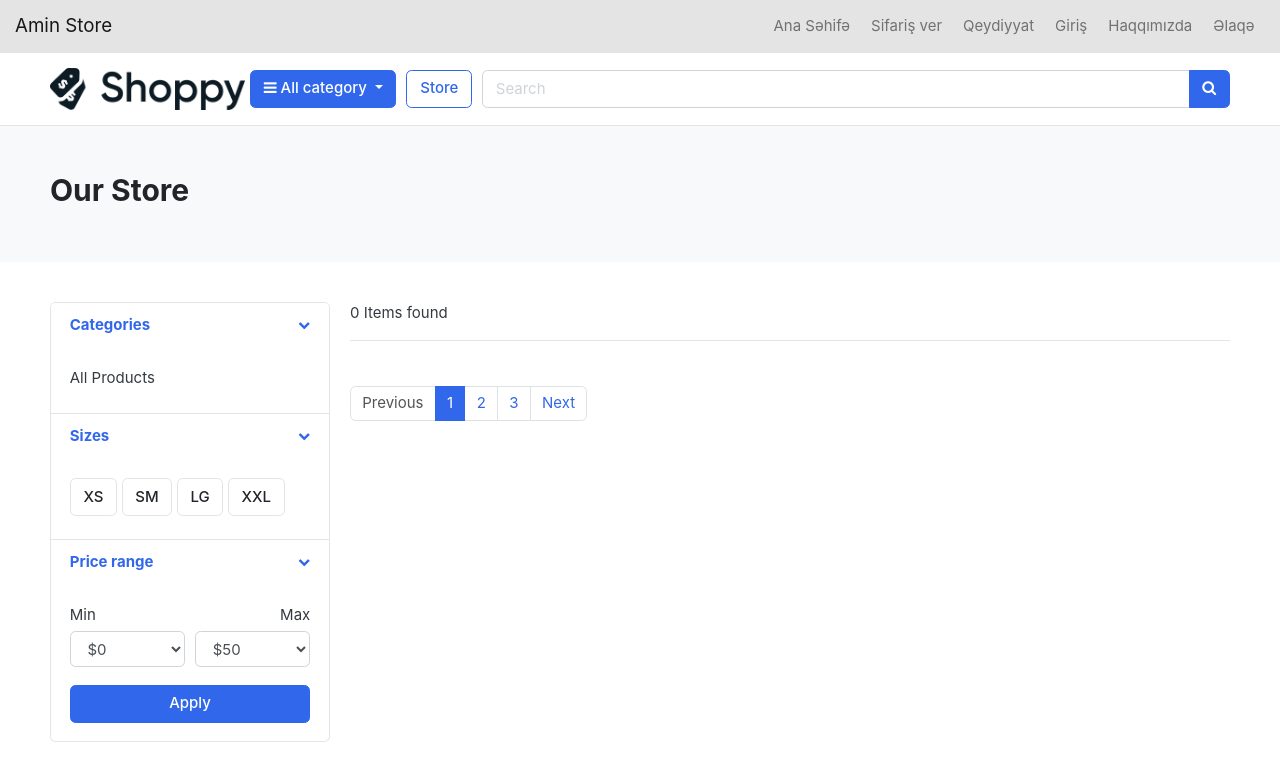
After one commit to Yalchin403/order-automation, a Django app: page /store/ in a window 1280 px wide. The commit adds this page. Shown: the top 781 px of the page. Run offline with Django 4.2, Linux system fonts and the light colour scheme; data that the repository does not hold is empty; parts of the project's set-up code (start-up, migrations or seed data) failed here and were passed over; some libraries are stand-ins or nearby versions; some web fonts are replaced.

Commit message:
almost done with store

```diff
--- a/home/templates/home/about.html
+++ b/home/templates/home/about.html
@@ -34,4 +34,5 @@
 
 </div>
 </div>
+{% include 'includes/footer.html' %}
 {% endblock %}
--- a/home/templates/home/contact.html
+++ b/home/templates/home/contact.html
@@ -107,4 +107,5 @@
 <script src="{% static 'js/jquery.validate.min.js' %}"></script>
 <script src="{% static 'js/contact.js' %}"></script>
 
+{% include 'includes/footer.html' %}
   {% endblock %}
--- a/home/templates/home/home.html
+++ b/home/templates/home/home.html
@@ -31,12 +31,12 @@
         {% for product in products %}
         <div class="col-md-3">
             <div class="card card-product-grid">
-                {% for image_obj in product.images.all %}
-                    <a href="./product-detail.html" class="img-wrap"> <img src='{{image_obj.image.url}}'> </a>
-                {% endfor %}
+
+                <a href="./product-detail.html" class="img-wrap"> <img src='{{product.images.first.image.url}}'> </a>
                 <figcaption class="info-wrap">
                     <a href="./product-detail.html" class="title">{{ product.name }}</a>
                     <div class="price mt-1">${{ product.price }}</div> <!-- price-wrap.// -->
+                    <a href="#" class="btn btn-block btn-primary">Add to cart </a>
                 </figcaption>
             </div>
         </div> <!-- col.// -->
--- a/order_automation/templates/base.html
+++ b/order_automation/templates/base.html
@@ -11,6 +11,7 @@
   {% endif %}
 </head>
  <meta charset="utf-8">
+<link  href="http://cdnjs.cloudflare.com/ajax/libs/font-awesome/4.3.0/css/font-awesome.css" rel="stylesheet"  type='text/css'>
  <link rel="canonical" href="https://getbootstrap.com/docs/4.5/examples/album/">
 <!-- Bootstrap core CSS -->
 <link rel="stylesheet" href="https://cdnjs.cloudflare.com/ajax/libs/font-awesome/4.7.0/css/font-awesome.min.css">
@@ -22,7 +23,7 @@
 <script src="https://cdn.jsdelivr.net/npm/bootstrap@4.0.0/dist/js/bootstrap.min.js" integrity="sha384-JZR6Spejh4U02d8jOt6vLEHfe/JQGiRRSQQxSfFWpi1MquVdAyjUar5+76PVCmYl" crossorigin="anonymous"></script>
 <link rel="stylesheet" href="https://stackpath.bootstrapcdn.com/bootstrap/4.5.2/css/bootstrap.min.css" integrity="sha384-JcKb8q3iqJ61gNV9KGb8thSsNjpSL0n8PARn9HuZOnIxN0hoP+VmmDGMN5t9UJ0Z" crossorigin="anonymous">
 
-<nav class="navbar navbar-expand-lg navbar-dark bg-dark">
+<nav class="navbar navbar-expand-lg navbar-light bg-light">
       <a class="navbar-brand" href="{% url 'home:main' %}">Amin Store</a>
       <button onclick="myFunction()" id="p2" class="navbar-toggler" type="button" data-toggle="collapse" data-target="#navbarNavAltMarkup" aria-controls="navbarNavAltMarkup" aria-expanded="false" aria-label="Toggle navigation">
         <span class="navbar-toggler-icon"></span>
--- a/order_automation/templates/includes/base_store.html
+++ b/order_automation/templates/includes/base_store.html
@@ -15,7 +15,6 @@
 <script src='{% static "js/jquery-2.0.0.min.js" %}' type="text/javascript"></script>
 
 <!-- Bootstrap4 files-->
-<script src='{% static "js/bootstrap.bundle.min.js" %}' type="text/javascript"></script>
 <link href='{% static "css/bootstrap.css" %}' rel="stylesheet" type="text/css"/>
 
 <!-- Font awesome 5 -->
--- a/order_automation/templates/includes/footer.html
+++ b/order_automation/templates/includes/footer.html
@@ -11,9 +11,9 @@
 				<span  class="px-2">Street name 123, Avanue abc</span>
 			</div>
 			<div class="col-md-2 text-md-right text-muted">
-				<i class="fab fa-lg fa-cc-visa"></i>
-				<i class="fab fa-lg fa-cc-paypal"></i>
-				<i class="fab fa-lg fa-cc-mastercard"></i>
+				<i class="fa fa-brands fa-cc-visa"></i>
+				<i class="fa fa-brands fa-cc-mastercard"></i>
+				<i class="fa fa-brands fa-cc-paypal"></i>
 			</div>
 		</section>
 	</div><!-- //container -->
--- a/order_automation/templates/includes/navbar.html
+++ b/order_automation/templates/includes/navbar.html
@@ -1,14 +1,8 @@
 {% load static %}
 <header class="section-header">
-    <nav class="navbar p-md-0 navbar-expand-sm navbar-light border-bottom">
     <div class="container">
-      <button class="navbar-toggler" type="button" data-toggle="collapse" data-target="#navbarTop4" aria-controls="navbarNav" aria-expanded="false" aria-label="Toggle navigation">
-        <span class="navbar-toggler-icon"></span>
-      </button>
-      <div class="collapse navbar-collapse" id="navbarTop4">
 
 
-      </div> <!-- navbar-collapse .// -->
     </div> <!-- container //  -->
     </nav>
 
@@ -27,8 +21,8 @@
                 </button>
                 <div class="dropdown-menu">
                     <a class="dropdown-item" href="#">All Products</a>
-                    {% for category in links %}
-                    <a class="dropdown-item" href="#">{{ category.category_name }} </a>
+                    {% for category in categories %}
+                    <a class="dropdown-item" href="/store/{{category.name}}/">{{ category.name }} </a>
                     {% endfor %}
                 </div>
             </div>  <!-- category-wrap.// -->
@@ -47,22 +41,7 @@
                 </div>
             </form> <!-- search-wrap .end// -->
         </div> <!-- col.// -->
-        <div class="col-lg-3 col-sm-6 col-8 order-2 order-lg-3">
-                    <div class="d-flex justify-content-end mb-3 mb-lg-0">
-                        <div class="widget-header">
-                            <small class="title text-muted">Welcome guest!</small>
-                            <div>
-                                <a href="#">Sign in</a> <span class="dark-transp"> | </span>
-                                <a href="#"> Register</a>
-                            </div>
-                        </div>
-                        <a href="./cart.html" class="widget-header pl-3 ml-3">
-                            <div class="icon icon-sm rounded-circle border"><i class="fa fa-shopping-cart"></i></div>
-                            <span class="badge badge-pill badge-danger notify">0</span>
-                        </a>
-                    </div> <!-- widgets-wrap.// -->
-                </div> <!-- col.// -->
-    </div> <!-- row.// -->
+
         </div> <!-- container.// -->
     </section> <!-- header-main .// -->
 
--- a/order_automation/urls.py
+++ b/order_automation/urls.py
@@ -25,6 +25,7 @@ from django.views.generic import TemplateView
 urlpatterns = [
     path('order/', include('orders.urls')),
     path('', include('home.urls')),
+    path('store/', include('store.urls')),
     path('auth/', include('accounts.urls')),
 
 ] + static(settings.MEDIA_URL, document_root=settings.MEDIA_ROOT)
--- a/orders/templates/orders/index.html
+++ b/orders/templates/orders/index.html
@@ -116,4 +116,5 @@
   <script src="{% static 'js/main.js' %}"></script>
 
 	</body>
+	{% include 'includes/footer.html' %}
 {% endblock %}
--- /dev/null
+++ b/store/admin.py
@@ -0,0 +1,3 @@
+from django.contrib import admin
+
+# Register your models here.
--- /dev/null
+++ b/store/apps.py
@@ -0,0 +1,6 @@
+from django.apps import AppConfig
+
+
+class StoreConfig(AppConfig):
+    default_auto_field = 'django.db.models.BigAutoField'
+    name = 'store'
--- /dev/null
+++ b/store/models.py
@@ -0,0 +1,3 @@
+from django.db import models
+
+# Create your models here.
--- /dev/null
+++ b/store/templates/store/store.html
@@ -0,0 +1,178 @@
+{% extends 'base.html' %}
+{% load static %}
+{% block content %}
+    {% include 'includes/base_store.html' %}
+
+    <section class="section-pagetop bg">
+        <div class="container">
+            <h2 class="title-page">Our Store</h2>
+
+        </div> <!-- container //  -->
+        </section>
+        <!-- ========================= SECTION INTRO END// ========================= -->
+
+        <!-- ========================= SECTION CONTENT ========================= -->
+        <section class="section-content padding-y">
+        <div class="container">
+
+        <div class="row">
+            <aside class="col-md-3">
+
+        <div class="card">
+            <article class="filter-group">
+                <header class="card-header">
+                    <a href="#" data-toggle="collapse" data-target="#collapse_1" aria-expanded="true" class="">
+                        <i class="icon-control fa fa-chevron-down"></i>
+                        <h6 class="title">Categories</h6>
+                    </a>
+                </header>
+                <div class="filter-content collapse show" id="collapse_1" style="">
+                    <div class="card-body">
+
+                        <ul class="list-menu">
+                        <li><a href="{% url 'store:main' %}">All Products</a></li>
+                        {% for category in categories %}
+                        <li><a href="/store/{{category.slug}}">{{ category.name }}</a></li>
+                        {%  endfor %}
+                        </ul>
+
+                    </div> <!-- card-body.// -->
+                </div>
+            </article> <!-- filter-group  .// -->
+            <article class="filter-group">
+                <header class="card-header">
+                    <a href="#" data-toggle="collapse" data-target="#collapse_4" aria-expanded="true" class="">
+                        <i class="icon-control fa fa-chevron-down"></i>
+                        <h6 class="title">Sizes </h6>
+                    </a>
+                </header>
+                <div class="filter-content collapse show" id="collapse_4" style="">
+                    <div class="card-body">
+                      <label class="checkbox-btn">
+                        <input type="checkbox">
+                        <span class="btn btn-light"> XS </span>
+                      </label>
+
+                      <label class="checkbox-btn">
+                        <input type="checkbox">
+                        <span class="btn btn-light"> SM </span>
+                      </label>
+
+                      <label class="checkbox-btn">
+                        <input type="checkbox">
+                        <span class="btn btn-light"> LG </span>
+                      </label>
+
+                      <label class="checkbox-btn">
+                        <input type="checkbox">
+                        <span class="btn btn-light"> XXL </span>
+                      </label>
+                </div><!-- card-body.// -->
+                </div>
+            </article> <!-- filter-group .// -->
+
+            <article class="filter-group">
+                <header class="card-header">
+                    <a href="#" data-toggle="collapse" data-target="#collapse_3" aria-expanded="true" class="">
+                        <i class="icon-control fa fa-chevron-down"></i>
+                        <h6 class="title">Price range </h6>
+                    </a>
+                </header>
+                <div class="filter-content collapse show" id="collapse_3" style="">
+                    <div class="card-body">
+
+                        <div class="form-row">
+                        <div class="form-group col-md-6">
+                          <label>Min</label>
+                          <!-- <input class="form-control" placeholder="$0" type="number"> -->
+                              <select class="mr-2 form-control">
+                                <option value="0">$0</option>
+                                <option value="50">$50</option>
+                                <option value="100">$100</option>
+                                <option value="150">$150</option>
+                                <option value="200">$200</option>
+                                <option value="500">$500</option>
+                                <option value="1000">$1000</option>
+                            </select>
+                        </div>
+                        <div class="form-group text-right col-md-6">
+                          <label>Max</label>
+                              <select class="mr-2 form-control">
+                                <option value="50">$50</option>
+                                <option value="100">$100</option>
+                                <option value="150">$150</option>
+                                <option value="200">$200</option>
+                                <option value="500">$500</option>
+                                <option value="1000">$1000</option>
+                                <option value="2000">$2000+</option>
+                            </select>
+                        </div>
+                        </div> <!-- form-row.// -->
+                        <button class="btn btn-block btn-primary">Apply</button>
+                    </div><!-- card-body.// -->
+                </div>
+            </article> <!-- filter-group .// -->
+
+        </div> <!-- card.// -->
+
+            </aside> <!-- col.// -->
+            <main class="col-md-9">
+
+        <header class="border-bottom mb-4 pb-3">
+                <div class="form-inline">
+                    <span class="mr-md-auto">{{products.count}} Items found </span>
+
+                </div>
+        </header><!-- sect-heading -->
+
+        <div class="row">
+            {% for  product in products %}
+            <div class="col-md-4">
+                <figure class="card card-product-grid">
+                    <div class="img-wrap">
+                        <a href="#" class="title">
+                            <img src={{product.images.first.image.url}}>
+                        </a>
+
+
+                    </div> <!-- img-wrap.// -->
+                    <figcaption class="info-wrap">
+                        <div class="fix-height">
+                            <a href="#" class="title">
+                                {{product.name}}
+                            </a>
+                            <div class="price-wrap mt-2">
+                                <span class="price">${{product.price}}</span>
+                            </div> <!-- price-wrap.// -->
+                        </div>
+                        {% if product.stock <= 0 %}
+                        <h5 class="text-danger">Out of stock</h5>
+                        {% else %}
+                        <a href="#" class="btn btn-block btn-primary">Add to cart </a>
+                        {% endif %}
+                    </figcaption>
+                </figure>
+            </div> <!-- col.// -->
+            {% endfor %}
+        </div> <!-- row end.// -->
+
+
+        <nav class="mt-4" aria-label="Page navigation sample">
+          <ul class="pagination">
+            <li class="page-item disabled"><a class="page-link" href="#">Previous</a></li>
+            <li class="page-item active"><a class="page-link" href="#">1</a></li>
+            <li class="page-item"><a class="page-link" href="#">2</a></li>
+            <li class="page-item"><a class="page-link" href="#">3</a></li>
+            <li class="page-item"><a class="page-link" href="#">Next</a></li>
+          </ul>
+        </nav>
+
+            </main> <!-- col.// -->
+
+        </div>
+
+        </div> <!-- container .//  -->
+        </section>
+        <!-- ========================= SECTION CONTENT END// ========================= -->
+
+{% endblock %}
--- /dev/null
+++ b/store/tests.py
@@ -0,0 +1,3 @@
+from django.test import TestCase
+
+# Create your tests here.
--- /dev/null
+++ b/store/urls.py
@@ -0,0 +1,9 @@
+from django.urls import path
+from .views import (
+	StoreView,
+)
+
+app_name = "store"
+urlpatterns = [
+	path('', StoreView.as_view(), name='main'),
+]
--- /dev/null
+++ b/store/views.py
@@ -0,0 +1,17 @@
+from django.http import HttpResponse
+from django.shortcuts import render
+from django.views import View
+from home.models import (
+	Product,
+	Category,
+)
+
+class StoreView(View):
+	def get(self, request):
+		product_qs = Product.objects.filter(is_available=True)
+		category_qs = Category.objects.all()
+		context = {
+			"products": product_qs,
+			"categories": category_qs,
+		}
+		return render(request, "store/store.html", context)
```
Also changed, not shown: home/views.py (+6 -1 lines), order_automation/settings.py (+4 -3 lines), store/__init__.py (added), store/migrations/__init__.py (added).
